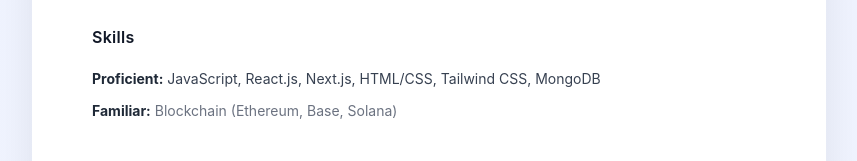
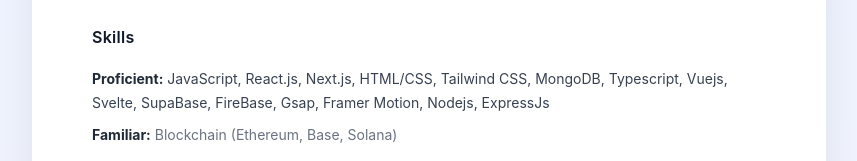
Before and after one commit to Joebakid/Porfolio-Redesign, a React (Vite) app: page /resume in a window 1280 px wide. Shown: the part 562-723 px from the top of the page, without its empty margins (211-1068 px from the left). Built offline with nearby package versions, Linux system fonts and the light colour scheme; no server answers.

Commit message:
data update

```diff
--- a/src/data/resumeData.js
+++ b/src/data/resumeData.js
@@ -21,6 +21,15 @@
       "HTML/CSS",
       "Tailwind CSS",
       "MongoDB",
+      "Typescript",
+      "Vuejs",
+      "Svelte",
+      "SupaBase",
+      "FireBase",
+      "Gsap",
+      "Framer Motion",
+      "Nodejs",
+      "ExpressJs"
     ],
     familiar: [
       "Blockchain (Ethereum, Base, Solana)",
```
